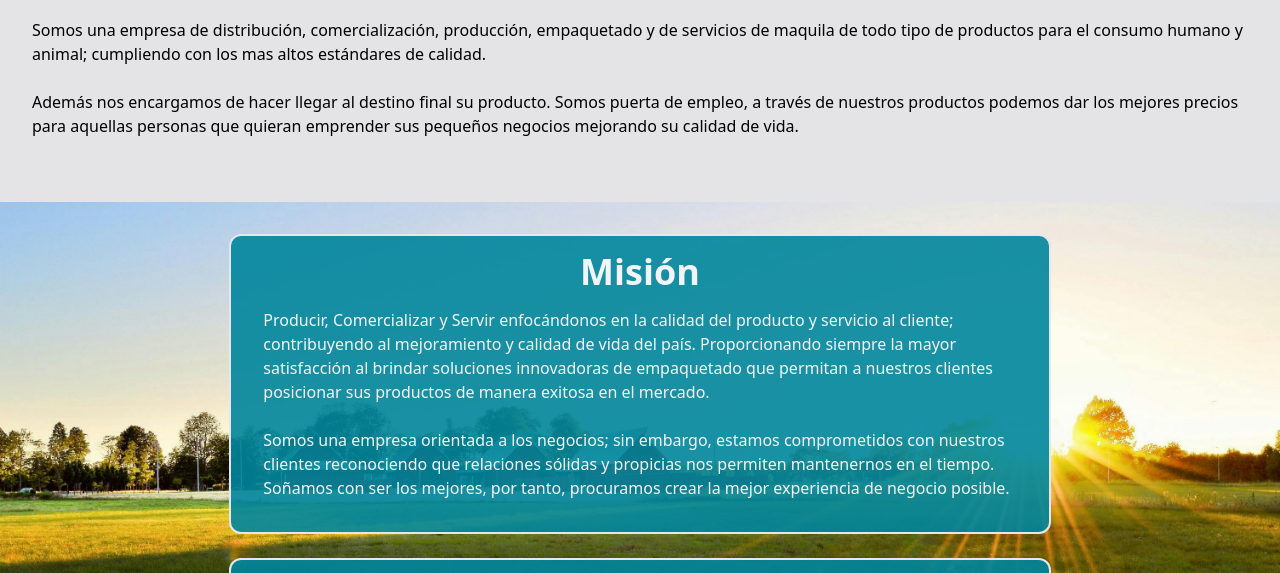
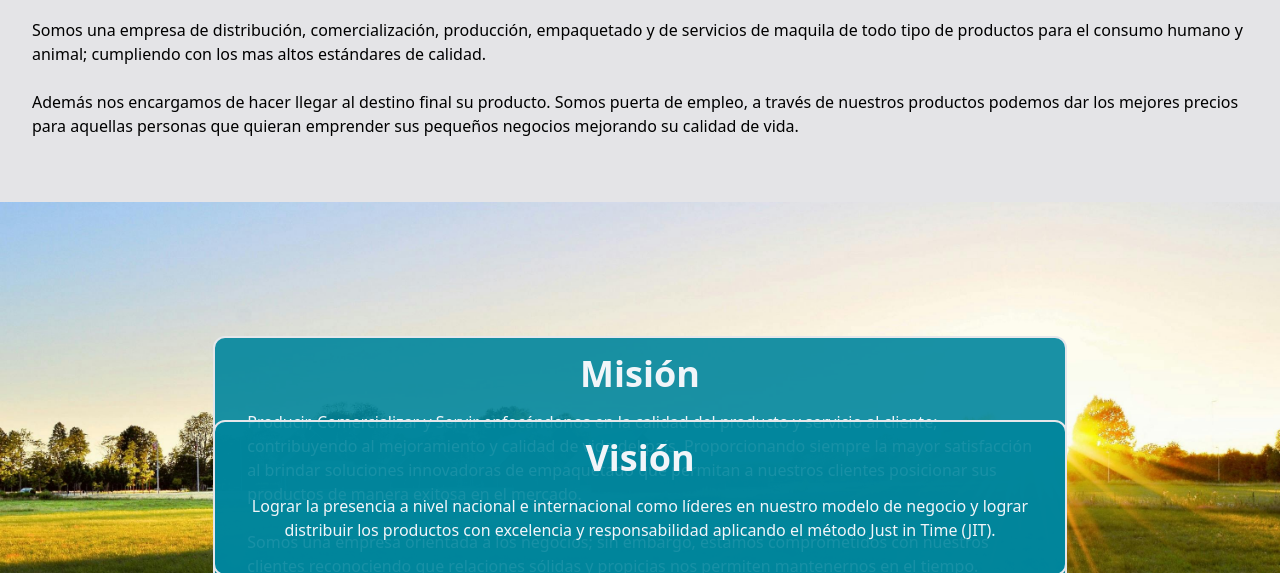
Before and after one commit to REyyyy43/Mi_reina_Isabella, a website: page views/whoIsRIS/index.html in a window 1280 px wide. Shown: the part 174-747 px from the top of the page. Drawn offline with nearby package versions, Linux system fonts and the light colour scheme; files whose address does not match are found by name.

Commit message:
reina commit

```diff
--- a/views/whoIsRIS/index.html
+++ b/views/whoIsRIS/index.html
@@ -59,7 +59,7 @@
 <section class="text-slate-100 py-8">
     <div class="flex flex-col justify-center items-center p-6 space-y-6" id="img">
         <!-- Misión -->
-        <div data-aos="fade-right" class="bg-[#00859D]/90 w-full md:w-2/3 border-2 rounded-xl p-1 md:p-2 flex flex-col justify-center">
+        <div data-aos="fade-right" class="fixed bg-[#00859D]/90 w-full md:w-2/3 border-2 rounded-xl p-1 md:p-2 flex flex-col justify-center">
             <div class="p-2 text-slate-100 flex justify-center items-center flex-col">
                 <h1 class="md:text-4xl text-2xl font-bold">Misión</h1>
                 <p class="p-4 text-wrap md:text-base text-xs">
@@ -70,7 +70,7 @@
             </div>
         </div>
         <!-- Visión -->
-        <div data-aos="fade-left" class="bg-[#00859D]/90 w-full md:w-2/3 border-2 rounded-xl p-2 flex flex-col justify-center">
+        <div data-aos="fade-left" class="fixed bg-[#00859D]/90 w-full md:w-2/3 border-2 rounded-xl p-2 flex flex-col justify-center">
             <div class="text-center p-2 text-slate-100 flex justify-center items-center flex-col">
                 <h1 class="md:text-4xl text-2xl font-bold">Visión</h1>
                 <p class="p-4 md:text-base text-xs">
```
